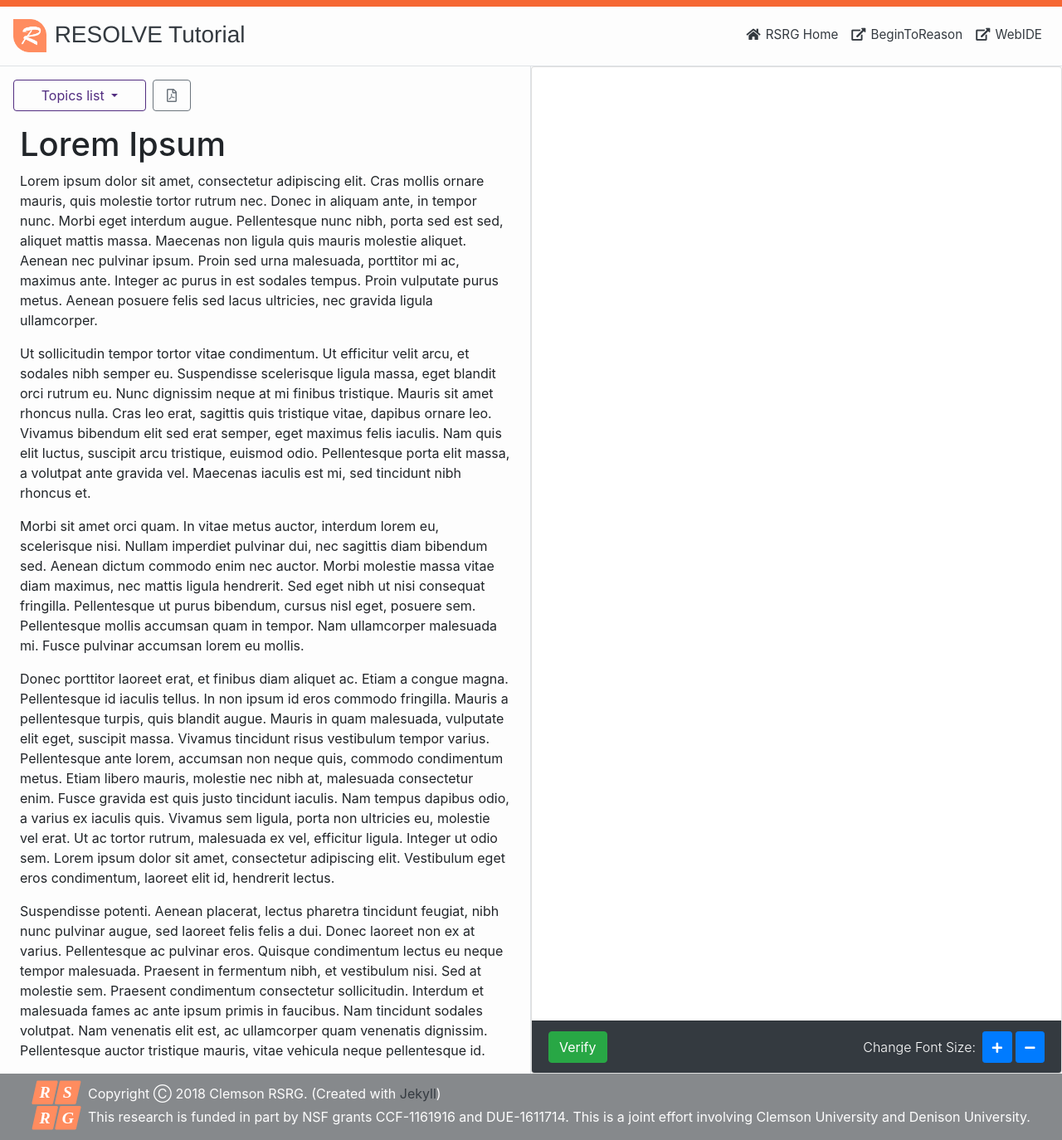
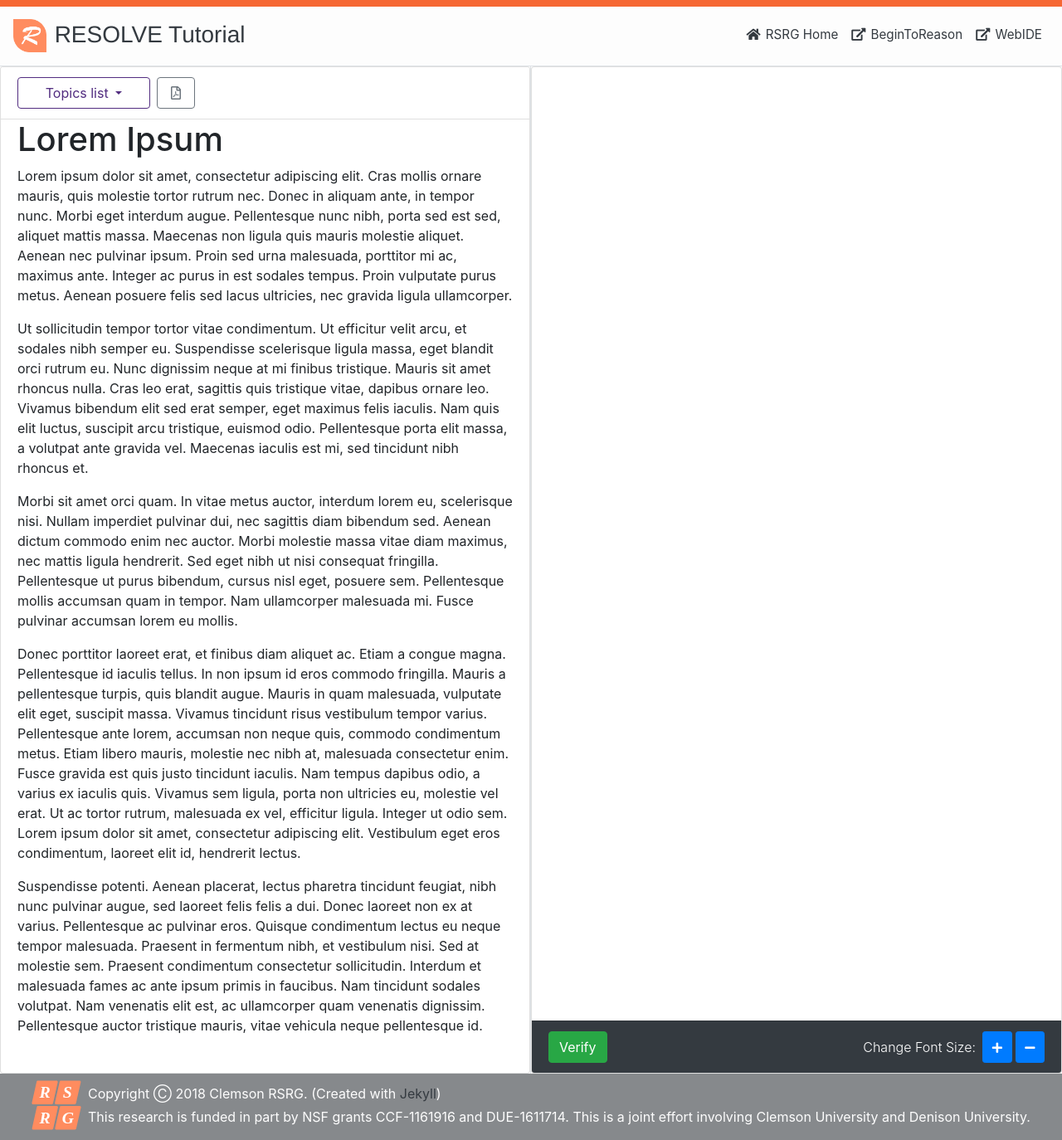
Before and after one commit to yushan87/RESOLVETutorial, a Jekyll site: the page built from lessons/_main/lesson1.md, in a window 1280 px wide. Shown: the whole page at 83% size. Built offline with Jekyll 4.4.1, drawn with Linux system fonts in a browser that asks for light colours; nearby versions of some CDN libraries.

Commit message:
Moved the tutorial content to its own include/layout

```diff
--- /dev/null
+++ b/_includes/tutorial_content.html
@@ -0,0 +1,24 @@
+<div id="tutorialCard" class="card">
+    <div id="tutorialToolbar" class="card-header d-flex flex-column flex-sm-row align-items-md-center" style="background-color: inherit;">
+        <div class="dropdown mr-2">
+            <button id="dropdownMenuButton" class="btn btn-outline-light dropdown-toggle" type="button" data-toggle="dropdown" aria-haspopup="true" aria-expanded="false">
+                Topics list
+            </button>
+            <div class="dropdown-menu" aria-labelledby="dropdownMenuButton">
+            {% for collection in site.collections %}
+            {% if collection.label != "posts" %}
+                <h6 class="dropdown-header text-capitalize text-center">{{ collection.label }}</h6>
+                {% assign name = collection.label %}
+                {% for item in site[name] %}
+                <a class="dropdown-item" href="{{ item.url }}">{{ item.title }}</a>
+                {% endfor %}
+            {% endif %}
+            {% endfor %}
+            </div>
+        </div>
+        <div class="tutorialButtons d-none d-sm-inline-flex">
+            <button class="btn btn-outline-secondary" type="button"><i class="far fa-file-pdf fa-fw" aria-hidden="true" title="PDF"></i></button>
+        </div>
+    </div>
+    <div id="tutorialContent" class="card-body py-0">{{ content }}</div>
+</div>
--- a/_layouts/tutorial.html
+++ b/_layouts/tutorial.html
@@ -5,28 +5,7 @@ layout: default
 <div class="container-fluid">
     <div class="row">
         <div class="col-6 p-0 border-right">
-            <div id="tutorialToolbar" class="d-flex flex-column flex-sm-row p-3 align-items-md-center">
-                <div class="dropdown mr-2">
-                    <button id="dropdownMenuButton" class="btn btn-outline-light dropdown-toggle" type="button" data-toggle="dropdown" aria-haspopup="true" aria-expanded="false">
-                        Topics list
-                    </button>
-                    <div class="dropdown-menu" aria-labelledby="dropdownMenuButton">
-                    {% for collection in site.collections %}
-                    {% if collection.label != "posts" %}
-                        <h6 class="dropdown-header text-capitalize text-center">{{ collection.label }}</h6>
-                        {% assign name = collection.label %}
-                        {% for item in site[name] %}
-                        <a class="dropdown-item" href="{{ item.url }}">{{ item.title }}</a>
-                        {% endfor %}
-                    {% endif %}
-                    {% endfor %}
-                    </div>
-                </div>
-                <div class="tutorialButtons d-none d-sm-inline-flex">
-                    <button class="btn btn-outline-secondary" type="button"><i class="far fa-file-pdf fa-fw" aria-hidden="true" title="PDF"></i></button>
-                </div>
-            </div>
-            <div id="tutorialContent" class="px-4">{{ content }}</div>
+            {% include tutorial_content.html %}
         </div>
         <div class="col-6 p-0">
             {% include ace_editor.html %}
--- a/css/tutorial.css
+++ b/css/tutorial.css
@@ -7,8 +7,8 @@
     overflow: hidden;
 }
 
-#tutorialToolbar {
-    height: 70px;
+#tutorialCard {
+    height: calc(100vh - 160px);
 }
 
 #tutorialToolbar .dropdown-menu {
@@ -36,7 +36,6 @@
 }
 
 #tutorialContent {
-    height: calc(100vh - 230px);
     overflow-x: hidden;
     overflow-y: auto;
 }
```
Also changed, not shown: index.md (+3 -0 lines).
